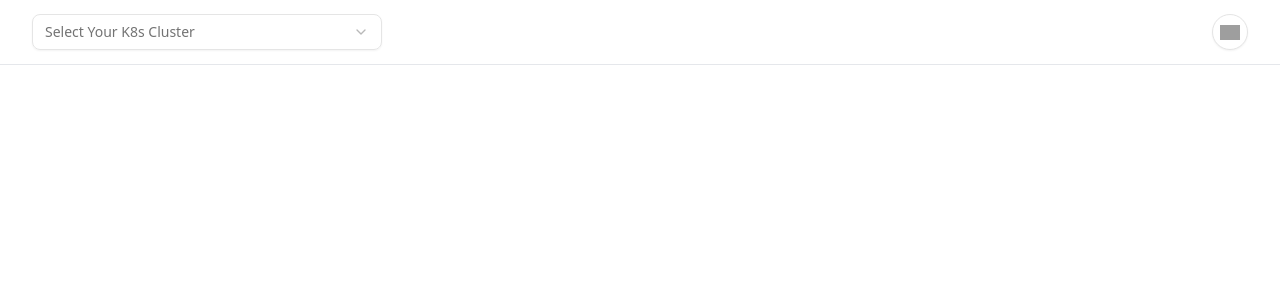
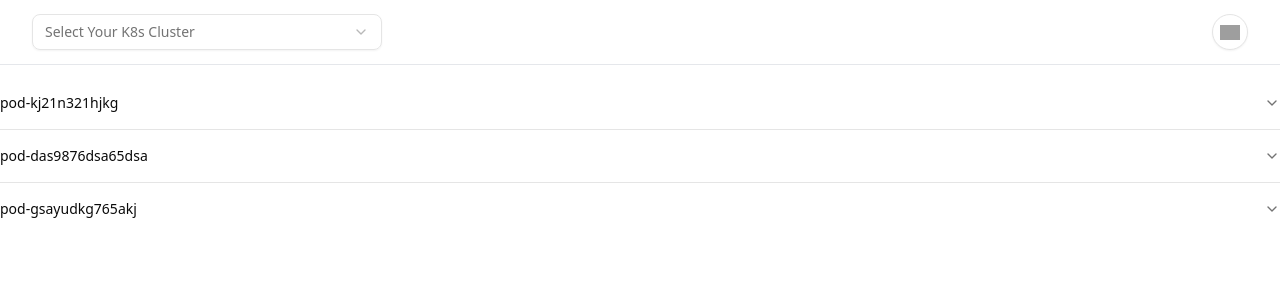
Before and after one commit to Pleasuren15/KubApps, a React (Vite) app in the folder src/kubapps.ui/: page / in a window 1280 px wide. Shown: the top 300 px of the page. Built offline with nearby package versions, Linux system fonts and the light colour scheme; grey boxes are pictures that could not be loaded.

Commit message:
more brewing

```diff
--- a/src/kubapps.ui/package.json
+++ b/src/kubapps.ui/package.json
@@ -10,6 +10,7 @@
     "preview": "vite preview"
   },
   "dependencies": {
+    "@radix-ui/react-accordion": "^1.2.12",
     "@radix-ui/react-dialog": "^1.1.15",
     "@radix-ui/react-select": "^2.2.6",
     "@radix-ui/react-separator": "^1.1.8",
--- a/src/kubapps.ui/src/App.tsx
+++ b/src/kubapps.ui/src/App.tsx
@@ -1,9 +1,11 @@
+import { Applications } from "./components/kubapps/applications"
 import { NavBar } from "./components/kubapps/navbar"
 
 function App() {
   return (
     <div className="">
       <NavBar />
+      <Applications />
     </div>
   )
 }
--- /dev/null
+++ b/src/kubapps.ui/src/components/kubapps/applications.tsx
@@ -0,0 +1,45 @@
+import { Accordion, AccordionContent, AccordionItem, AccordionTrigger, } from "@/components/ui/accordion"
+import { Badge } from "@/components/ui/badge"
+import { Button } from "../ui/button"
+
+const podDetails = [
+    { name: "pod-kj21n321hjkg", status: "Running", restarts: 2, age: "3d" },
+    { name: "pod-das9876dsa65dsa", status: "Pending", restarts: 0, age: "1d" },
+    { name: "pod-gsayudkg765akj", status: "Succeeded", restarts: 1, age: "5d" }
+]
+
+function Applications() {
+    return (
+        <div className="mx-auto max-w-7xl mt-3" >
+            <Accordion
+                type="single"
+                collapsible
+                className="w-full"
+                defaultValue="item-1"
+            >
+                {podDetails.map((pod) => (
+                    <AccordionItem key={pod.name} value={pod.name}>
+                        <AccordionTrigger>{pod.name}</AccordionTrigger>
+                        <AccordionContent className="flex flex-col gap-4 text-balance">
+                            <div className="flex justify-between">
+                                <h5 className="text-lg font-medium">namespace: app-of-apps</h5>
+                                <h5 className="text-lg font-medium"><Badge variant="secondary" className="bg-green-500 text-white dark:bg-blue-600">status: {pod.status}</Badge></h5>
+                                <h5 className="text-lg font-medium">controller-by: deamonSet</h5>
+                            </div>
+                            <div className="flex justify-between">
+                                <h5 className="text-lg font-medium">service-account: app-controller</h5>
+                                <div>
+                                    <Button variant="outline" className="cursor-pointer mr-2 text-white bg-blue-500 hover:bg-blue-500">port foward</Button>
+                                    <Button variant="outline" className="cursor-pointer">view logs</Button>
+                                </div>
+                            </div>
+
+                        </AccordionContent>
+                    </AccordionItem>
+                ))}
+            </Accordion>
+        </div>
+    )
+}
+
+export { Applications }
--- /dev/null
+++ b/src/kubapps.ui/src/components/ui/accordion.tsx
@@ -0,0 +1,64 @@
+import * as React from "react"
+import * as AccordionPrimitive from "@radix-ui/react-accordion"
+import { ChevronDownIcon } from "lucide-react"
+
+import { cn } from "@/lib/utils"
+
+function Accordion({
+  ...props
+}: React.ComponentProps<typeof AccordionPrimitive.Root>) {
+  return <AccordionPrimitive.Root data-slot="accordion" {...props} />
+}
+
+function AccordionItem({
+  className,
+  ...props
+}: React.ComponentProps<typeof AccordionPrimitive.Item>) {
+  return (
+    <AccordionPrimitive.Item
+      data-slot="accordion-item"
+      className={cn("border-b last:border-b-0", className)}
+      {...props}
+    />
+  )
+}
+
+function AccordionTrigger({
+  className,
+  children,
+  ...props
+}: React.ComponentProps<typeof AccordionPrimitive.Trigger>) {
+  return (
+    <AccordionPrimitive.Header className="flex">
+      <AccordionPrimitive.Trigger
+        data-slot="accordion-trigger"
+        className={cn(
+          "focus-visible:border-ring focus-visible:ring-ring/50 flex flex-1 items-start justify-between gap-4 rounded-md py-4 text-left text-sm font-medium transition-all outline-none hover:underline focus-visible:ring-[3px] disabled:pointer-events-none disabled:opacity-50 [&[data-state=open]>svg]:rotate-180",
+          className
+        )}
+        {...props}
+      >
+        {children}
+        <ChevronDownIcon className="text-muted-foreground pointer-events-none size-4 shrink-0 translate-y-0.5 transition-transform duration-200" />
+      </AccordionPrimitive.Trigger>
+    </AccordionPrimitive.Header>
+  )
+}
+
+function AccordionContent({
+  className,
+  children,
+  ...props
+}: React.ComponentProps<typeof AccordionPrimitive.Content>) {
+  return (
+    <AccordionPrimitive.Content
+      data-slot="accordion-content"
+      className="data-[state=closed]:animate-accordion-up data-[state=open]:animate-accordion-down overflow-hidden text-sm"
+      {...props}
+    >
+      <div className={cn("pt-0 pb-4", className)}>{children}</div>
+    </AccordionPrimitive.Content>
+  )
+}
+
+export { Accordion, AccordionItem, AccordionTrigger, AccordionContent }
--- /dev/null
+++ b/src/kubapps.ui/src/components/ui/badge.tsx
@@ -0,0 +1,46 @@
+import * as React from "react"
+import { Slot } from "@radix-ui/react-slot"
+import { cva, type VariantProps } from "class-variance-authority"
+
+import { cn } from "@/lib/utils"
+
+const badgeVariants = cva(
+  "inline-flex items-center justify-center rounded-full border px-2 py-0.5 text-xs font-medium w-fit whitespace-nowrap shrink-0 [&>svg]:size-3 gap-1 [&>svg]:pointer-events-none focus-visible:border-ring focus-visible:ring-ring/50 focus-visible:ring-[3px] aria-invalid:ring-destructive/20 dark:aria-invalid:ring-destructive/40 aria-invalid:border-destructive transition-[color,box-shadow] overflow-hidden",
+  {
+    variants: {
+      variant: {
+        default:
+          "border-transparent bg-primary text-primary-foreground [a&]:hover:bg-primary/90",
+        secondary:
+          "border-transparent bg-secondary text-secondary-foreground [a&]:hover:bg-secondary/90",
+        destructive:
+          "border-transparent bg-destructive text-white [a&]:hover:bg-destructive/90 focus-visible:ring-destructive/20 dark:focus-visible:ring-destructive/40 dark:bg-destructive/60",
+        outline:
+          "text-foreground [a&]:hover:bg-accent [a&]:hover:text-accent-foreground",
+      },
+    },
+    defaultVariants: {
+      variant: "default",
+    },
+  }
+)
+
+function Badge({
+  className,
+  variant,
+  asChild = false,
+  ...props
+}: React.ComponentProps<"span"> &
+  VariantProps<typeof badgeVariants> & { asChild?: boolean }) {
+  const Comp = asChild ? Slot : "span"
+
+  return (
+    <Comp
+      data-slot="badge"
+      className={cn(badgeVariants({ variant }), className)}
+      {...props}
+    />
+  )
+}
+
+export { Badge, badgeVariants }
```
